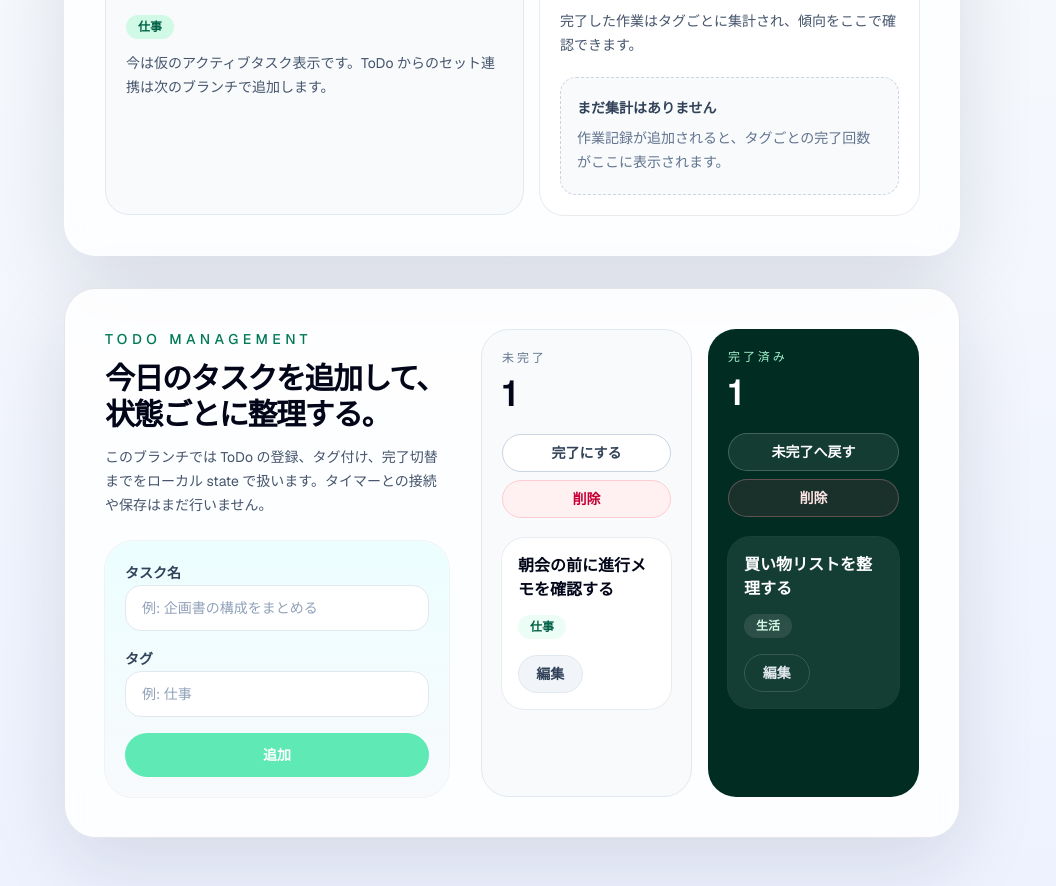
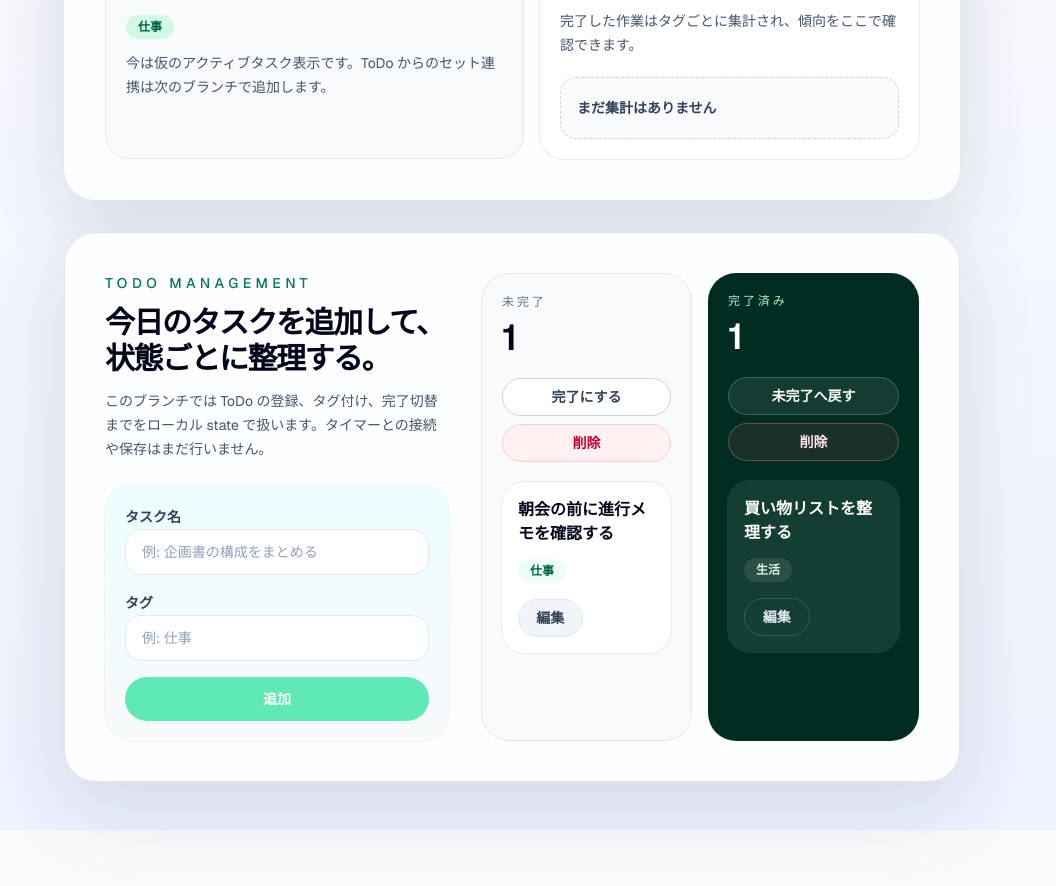
Before and after one commit to arakink/pomo-list, a Next.js app: page / in a window 1280 px wide. Shown: the part 940-1826 px from the top of the page, without its empty margins (0-1056 px from the left). After the commit the page ends 1770 px from the top, so only its background shows below. Built offline with nearby package versions, Linux system fonts and the light colour scheme.

Commit message:
fix: タグ統計の表示を整形し、作業記録がない場合のメッセージを更新

```diff
--- a/components/timer-panel.tsx
+++ b/components/timer-panel.tsx
@@ -378,9 +378,6 @@ export function TimerPanel() {
           ) : (
             <div className="mt-5 rounded-2xl border border-dashed border-slate-300 bg-slate-50 px-4 py-5">
               <p className="text-sm font-semibold text-slate-700">まだ集計はありません</p>
-              <p className="mt-2 text-sm leading-6 text-slate-500">
-                作業記録が追加されると、タグごとの完了回数がここに表示されます。
-              </p>
             </div>
           )}
         </section>
```
Lines whose indentation alone changed are shown as unchanged.
